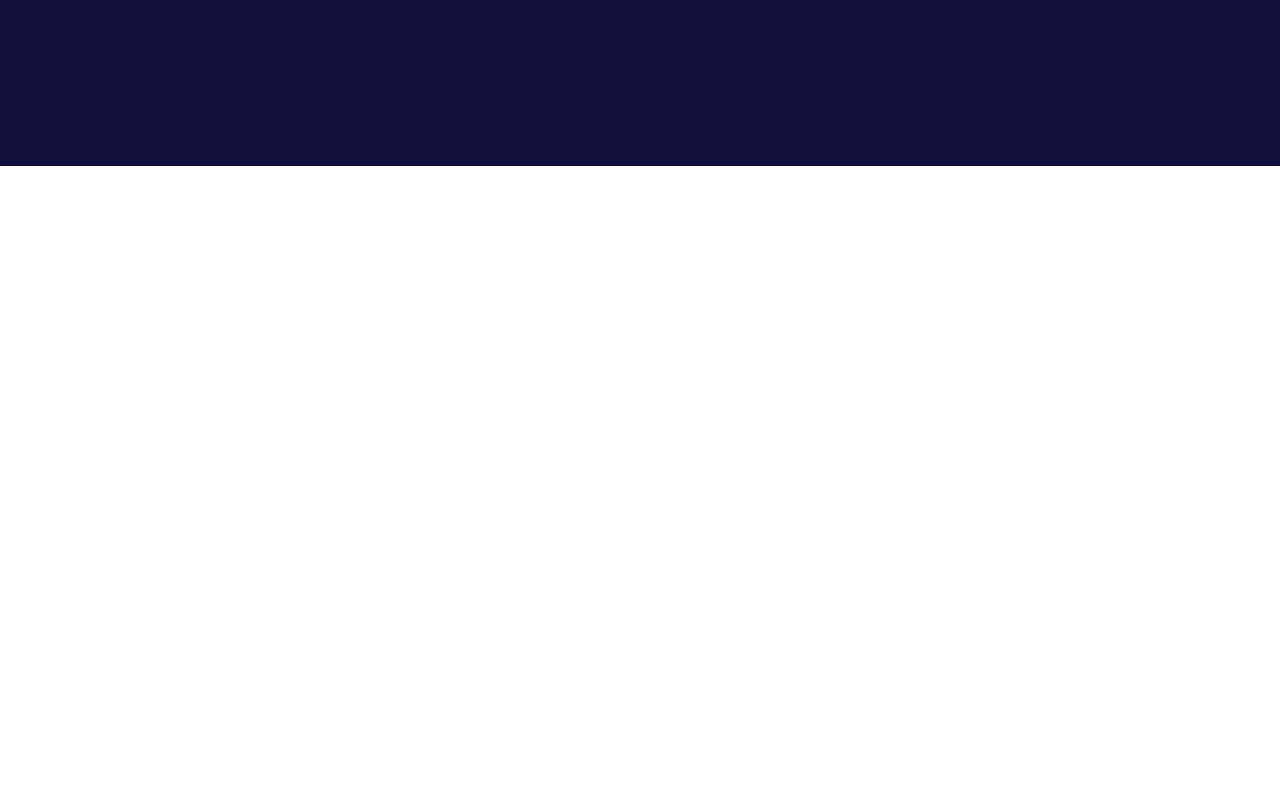
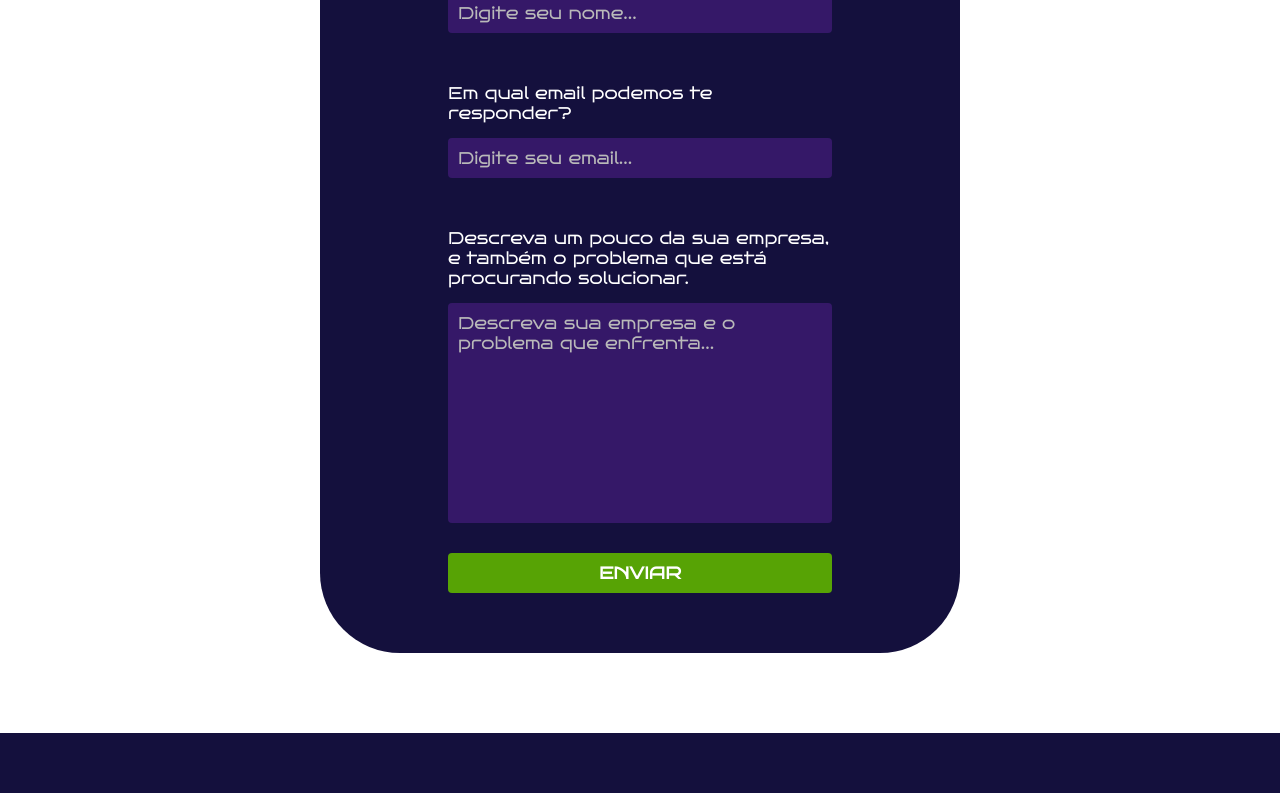
Before and after one commit to OtavioChiaki/New-Tech-IA, a plain HTML site: page index.html in a window 1280 px wide. Shown: the part 5186-5979 px from the top of the page. Before the commit the page ends 5352 px from the top, so only its background shows below. Drawn offline with Linux system fonts and the light colour scheme; a web font is replaced by a local one.

Commit message:
feat: fim da parte de contatos

```diff
--- a/index.html
+++ b/index.html
@@ -28,6 +28,7 @@
                     <a href="#cases-empresa">Case de Sucesso</a>
                     <a href="#games">Gamificação</a>
                     <a href="#fim">Contate-nos</a>
+
                 </nav>
                 <button id="hamburgue"><svg xmlns="http://www.w3.org/2000/svg"
                     viewBox="0 0 448 512"><!--!Font Awesome Free 6.5.2 by @fontawesome - https://fontawesome.com License - https://fontawesome.com/license/free Copyright 2024 Fonticons, Inc.-->
@@ -187,14 +188,44 @@
         </div>
     </section>
 
-
-    <section class="sobre-empresa">
+    <section class="sobre-empresa" id="portfolio">
 
         <div class="filtro"></div>
         <div class="container-sobre-contatos">
             <a href="#">contatos</a>
         </div>
     </section>
+
+    <section id="contato">
+        <h2>Contate-nos</h2>
+
+        <form>
+            <div class="campo">
+                <label for="campo-nome">Qual é o seu nome?</label>
+                <input required id="campo-nome" type="text" placeholder="Digite seu nome...">
+            </div>
+
+            <div class="campo">
+                <label for="campo-email">Em qual email podemos te responder?</label>
+                <input required type="email" name="" id="campo-email" placeholder="Digite seu email...">
+            </div>
+
+            <div class="campo-textarea">
+                <label for="campo-descricao">Descreva um pouco da sua empresa, e também o problema que está procurando
+                    solucionar.</label>
+                <textarea required name="" id="campo-descricao" cols="30" rows="10"
+                    placeholder="Descreva sua empresa e o problema que enfrenta..."></textarea>
+            </div>
+            <button type="submit">Enviar</button>
+        </form>
+
+    </section>
+
+
+
+
+
+
 
     <section id="fim" class="fim-do-site">
         <footer>
--- a/style.css
+++ b/style.css
@@ -401,7 +401,133 @@ footer .container-contatos {
     align-items: center;
 }
 
+#contato {
+    text-align: center;
 
+    padding-bottom: 100px;
+    margin-bottom: 100px;
+}
+
+#contato h2 {
+    margin-bottom: 70px;
+}
+
+#contato form {
+    width: 50%;
+
+    margin: 0 auto;
+    padding: 60px 0;
+
+    display: flex;
+    flex-direction: column;
+    align-items: center;
+
+    border-radius: 80px;
+
+    background-color: #14103D;
+
+    color: white;
+    font-family: "bruno-ace";
+}
+
+#contato form label {
+    margin-bottom: 15px;
+    font-size: 17px;
+}
+
+.campo {
+    width: 60%;
+
+    margin-bottom: 50px;
+
+    text-align: left;
+
+    display: flex;
+    flex-direction: column;
+    justify-content: space-between;
+}
+
+.campo input {
+    height: 40px;
+
+    color: white;
+    background-color: #351868;
+
+    border: none;
+    border-radius: 4px;
+
+    outline: none;
+
+    text-indent: 10px;
+
+    font-family: "bruno-ace";
+    font-size: 17px;
+}
+
+.campo-textarea {
+    width: 60%;
+
+    margin-bottom: 30px;
+
+    text-align: left;
+
+    display: flex;
+    flex-direction: column;
+    justify-content: space-between;
+}
+
+.campo-textarea textarea {
+    color: white;
+    background-color: #351868;
+
+    border: none;
+    border-radius: 4px;
+
+    padding: 10px;
+
+    font-family: "bruno-ace";
+    font-size: 17px;
+
+    outline: none;
+
+    resize: none;
+}
+
+.campo input:focus, .campo-textarea textarea:focus {
+    outline: 2px solid #1aee36;
+}
+
+
+#contato form button {
+    height: 40px;
+    width: 60%;
+
+    font-family: "bruno-ace";
+    font-size: 17px;
+    font-weight: 600;
+
+    color: white;
+    background-color: #57A305;
+
+    border: none;
+    border-radius: 4px;
+
+    cursor: pointer;
+
+    text-transform: uppercase;
+
+    transition: background-color 500ms ease ;
+}
+
+#contato form button:hover {
+    background-color: #1aee36;
+}
+
+/* Placeholder */
+#contato form input::placeholder,
+#contato form textarea::placeholder {
+    color: #b9b9b9;
+}
 
 
 
@@ -765,6 +891,26 @@ width: calc(30% - 1px);
    .parallax {
     height: 33vh
 }
+
+#portfolio {
+    margin-bottom: 0;
+}
+
+#contato {
+    padding-top: 0px;
+    padding-bottom: 20px;
+    background-color: var(--roxo-gamifica);
+    color: white;
+}
+
+#contato h2 {
+    margin-bottom: -28px;
+}
+
+#contato form {
+    width: 100%;
+    border-radius: 0;
+}
 }
 
 @media screen and (max-width: 500px) {
```
